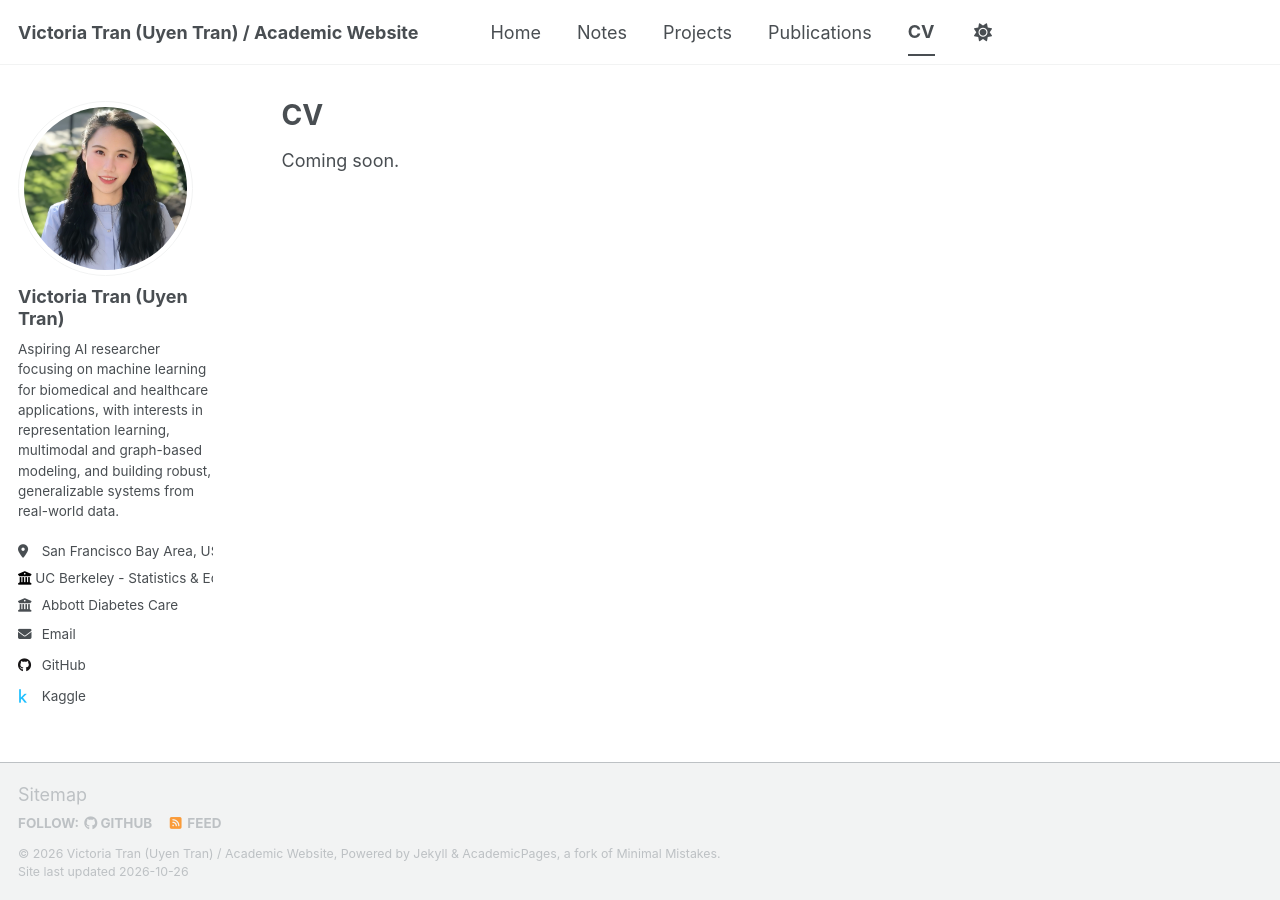
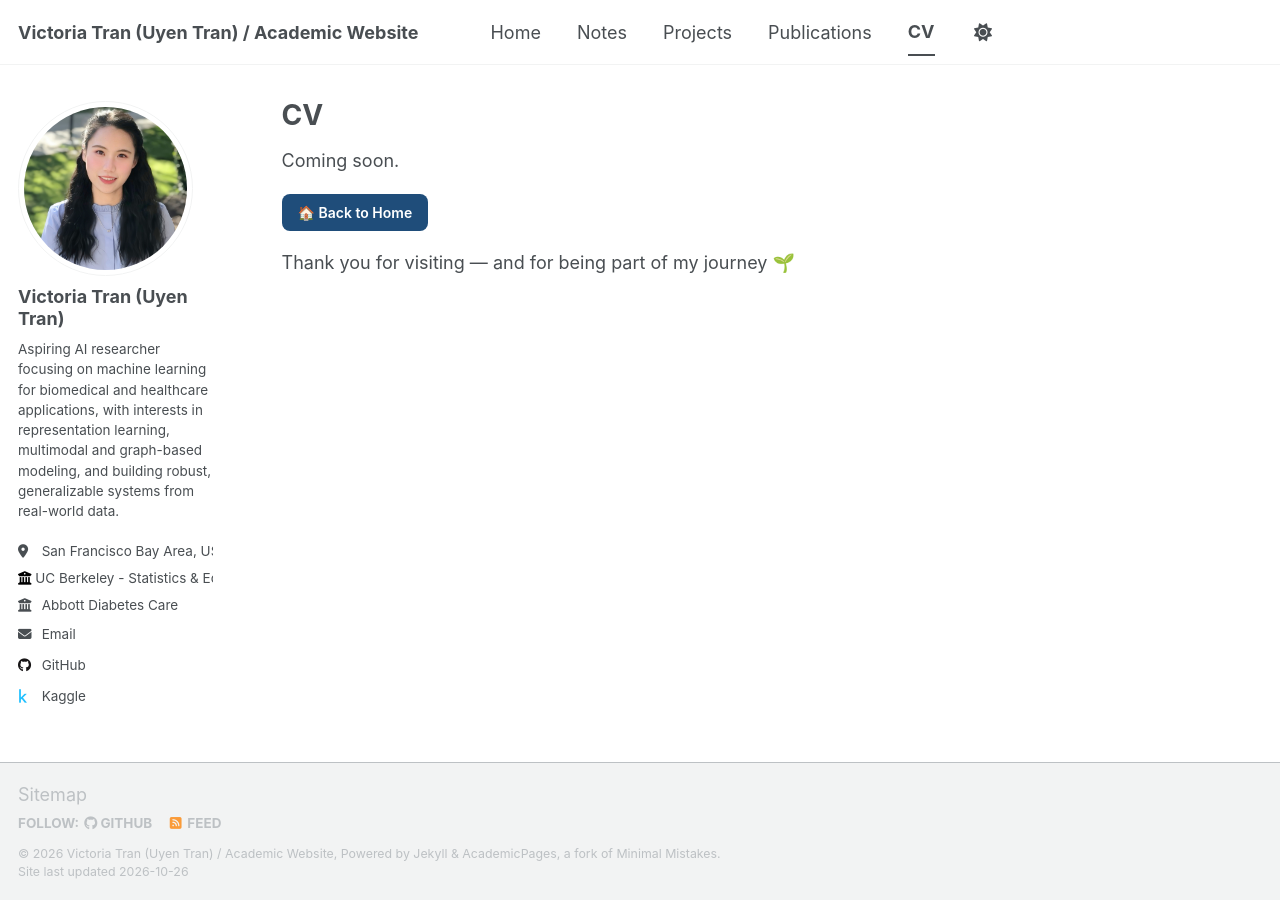
Before and after one commit to uyentran9/uyentran-ai-blog, a Jekyll site: the page built from _pages/cv.md, in a window 1280 px wide. Built offline with Jekyll 4.4.1, drawn with Linux system fonts in a browser that asks for light colours; a script that is not in the unit is left out.

Commit message:
Enhance CV page with navigation and gratitude message
Added a back to home link and a thank you message.

```diff
--- a/_pages/cv.md
+++ b/_pages/cv.md
@@ -67,3 +67,10 @@ Service and leadership
 * Currently signed in to 43 different slack teams
 
 -->
+
+
+<p style="margin-top:24px;">
+<a href="{{ '/' | relative_url }}" style="background:#1f4d7a;color:#fff;padding:10px 16px;border-radius:8px;text-decoration:none;font-weight:600;font-size:14px;"> 🏠 Back to Home </a>
+</p>
+
+Thank you for visiting — and for being part of my journey 🌱
```
